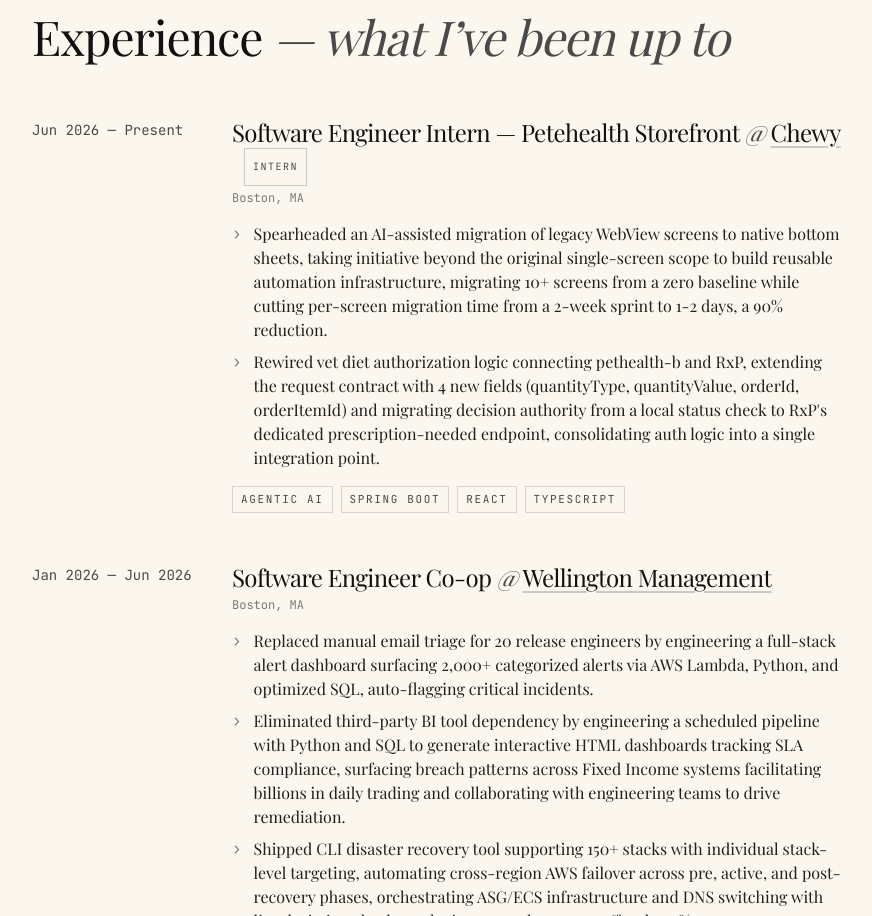
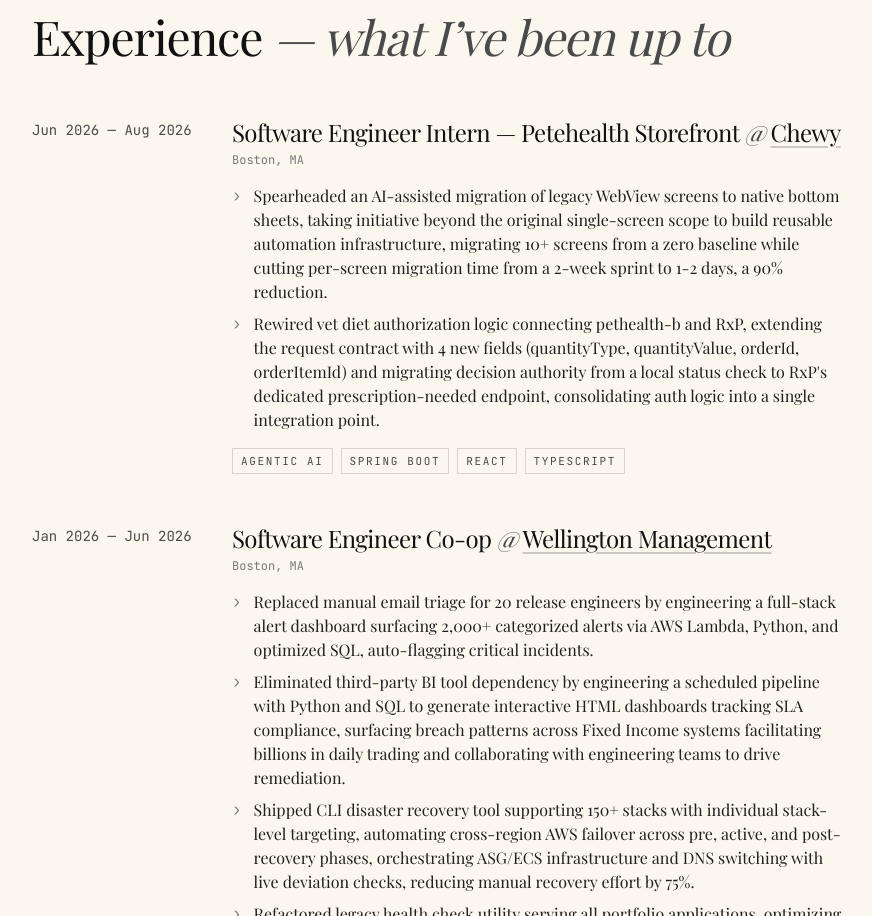
Before and after one commit to aamogh16/portfolio, a React (Vite) app: page / in a window 1280 px wide. Shown: the part 1465-2381 px from the top of the page, without its empty margins (200-1072 px from the left). Built offline with nearby package versions, Linux system fonts and the light colour scheme; no server answers; a web font is replaced by a local one.

Commit message:
update: remove intern tag and set Chewy end date to Aug 2026

```diff
--- a/src/data/content.ts
+++ b/src/data/content.ts
@@ -34,9 +34,8 @@ export const experience: Experience[] = [
     role: 'Software Engineer Intern — Petehealth Storefront',
     company: 'Chewy',
     href: 'https://chewy.com',
-    period: 'Jun 2026 — Present',
+    period: 'Jun 2026 — Aug 2026',
     location: 'Boston, MA',
-    tag: 'intern',
     bullets: [
       'Spearheaded an AI-assisted migration of legacy WebView screens to native bottom sheets, taking initiative beyond the original single-screen scope to build reusable automation infrastructure, migrating 10+ screens from a zero baseline while cutting per-screen migration time from a 2-week sprint to 1-2 days, a 90% reduction.',
       'Rewired vet diet authorization logic connecting pethealth-b and RxP, extending the request contract with 4 new fields (quantityType, quantityValue, orderId, orderItemId) and migrating decision authority from a local status check to RxP\'s dedicated prescription-needed endpoint, consolidating auth logic into a single integration point.',
```
